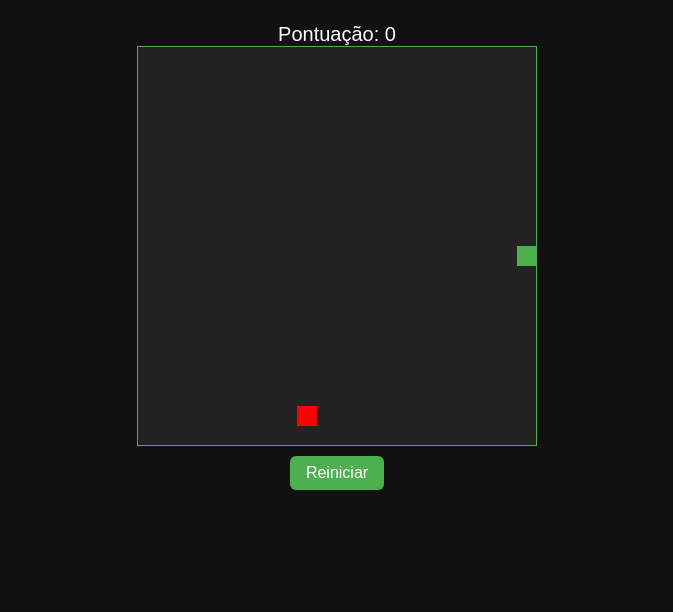
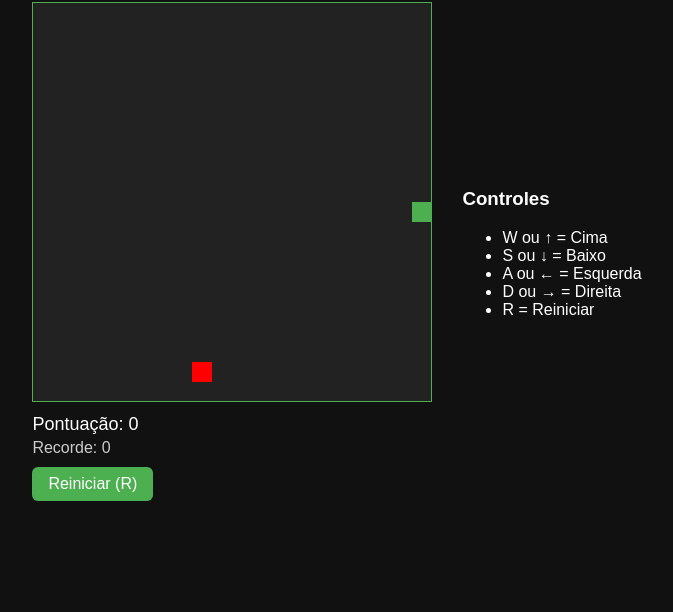
Before and after one commit to zorksbr/royalgames, a plain HTML site: page jogodacobrinha/index.html in a window 1280 px wide. Shown: the part 188-800 px from the top of the page, without its empty margins (303-976 px from the left). Drawn offline with Linux system fonts and the light colour scheme.

Commit message:
Update index.html

```diff
--- a/jogodacobrinha/index.html
+++ b/jogodacobrinha/index.html
@@ -6,14 +6,25 @@
   <style>
     body {
       background: #111;
+      color: white;
+      font-family: Arial, sans-serif;
       display: flex;
       flex-direction: column;
       align-items: center;
       justify-content: center;
+      margin: 0;
       height: 100vh;
-      margin: 0;
-      font-family: Arial, sans-serif;
-      color: white;
+    }
+
+    .container {
+      display: flex;
+      gap: 30px;
+      align-items: center;
+      justify-content: center;
+    }
+
+    .sidebar {
+      max-width: 200px;
     }
 
     canvas {
@@ -21,8 +32,14 @@
     }
 
     #score {
-      margin-top: 10px;
-      font-size: 20px;
+      font-size: 18px;
+      margin-top: 8px;
+    }
+
+    #highScore {
+      font-size: 16px;
+      margin-top: 4px;
+      color: #ccc;
     }
 
     #restartBtn {
@@ -34,7 +51,6 @@
       border-radius: 6px;
       color: white;
       cursor: pointer;
-      display: none;
     }
 
     #restartBtn:hover {
@@ -44,21 +60,41 @@
 </head>
 <body>
   <h1>Jogo da Cobrinha</h1>
-  <div id="score">Pontuação: 0</div>
-  <canvas id="game" width="400" height="400"></canvas>
-  <button id="restartBtn">Reiniciar</button>
+  <div class="container">
+    <div>
+      <canvas id="game" width="400" height="400"></canvas>
+      <div id="score">Pontuação: 0</div>
+      <div id="highScore">Recorde: 0</div>
+      <button id="restartBtn">Reiniciar (R)</button>
+    </div>
+    <div class="sidebar">
+      <h3>Controles</h3>
+      <ul>
+        <li>W ou ↑ = Cima</li>
+        <li>S ou ↓ = Baixo</li>
+        <li>A ou ← = Esquerda</li>
+        <li>D ou → = Direita</li>
+        <li>R = Reiniciar</li>
+      </ul>
+    </div>
+  </div>
 
   <script>
     const canvas = document.getElementById("game");
     const ctx = canvas.getContext("2d");
     const box = 20;
     const scoreDisplay = document.getElementById("score");
+    const highScoreDisplay = document.getElementById("highScore");
     const restartBtn = document.getElementById("restartBtn");
 
     const eatSound = new Audio("eat.mp3");
     const gameOverSound = new Audio("gameover.mp3");
 
-    let snake, direction, food, gameOver, score;
+    let snake, direction, food, gameOver, score, highScore;
+
+    // Recupera high score do localStorage
+    highScore = localStorage.getItem("snakeHighScore") || 0;
+    highScoreDisplay.textContent = "Recorde: " + highScore;
 
     function resetGame() {
       snake = [{ x: 200, y: 200 }];
@@ -67,7 +103,6 @@
       gameOver = false;
       score = 0;
       scoreDisplay.textContent = "Pontuação: 0";
-      restartBtn.style.display = "none";
     }
 
     function generateFood() {
@@ -79,10 +114,14 @@
 
     document.addEventListener("keydown", (e) => {
       const key = e.key.toLowerCase();
+
       if ((key === "arrowup" || key === "w") && direction !== "down") direction = "up";
       else if ((key === "arrowdown" || key === "s") && direction !== "up") direction = "down";
       else if ((key === "arrowleft" || key === "a") && direction !== "right") direction = "left";
       else if ((key === "arrowright" || key === "d") && direction !== "left") direction = "right";
+      else if (key === "r") {
+        resetGame();
+      }
     });
 
     restartBtn.addEventListener("click", () => {
@@ -94,16 +133,16 @@
 
       ctx.clearRect(0, 0, canvas.width, canvas.height);
 
-      // Desenhar borda verde interna
+      // Desenhar borda
       ctx.strokeStyle = "#4caf50";
       ctx.lineWidth = 2;
       ctx.strokeRect(0, 0, canvas.width, canvas.height);
 
-      // Desenhar comida
+      // Comida
       ctx.fillStyle = "red";
       ctx.fillRect(food.x, food.y, box, box);
 
-      // Desenhar cobrinha
+      // Cobrinha
       ctx.fillStyle = "#4caf50";
       snake.forEach(segment => {
         ctx.fillRect(segment.x, segment.y, box, box);
@@ -116,28 +155,27 @@
       if (direction === "left") head.x -= box;
       if (direction === "right") head.x += box;
 
-      // Colisão com bordas visíveis (borda verde)
+      // Colisão com bordas
       if (
         head.x < 0 || head.x >= canvas.width ||
         head.y < 0 || head.y >= canvas.height
       ) {
+        gameOverSound.play();
         gameOver = true;
-        gameOverSound.play();
-        restartBtn.style.display = "inline-block";
+        updateHighScore();
         return;
       }
 
-      // Colisão com o próprio corpo
+      // Colisão com corpo
       if (snake.some(segment => segment.x === head.x && segment.y === head.y)) {
+        gameOverSound.play();
         gameOver = true;
-        gameOverSound.play();
-        restartBtn.style.display = "inline-block";
+        updateHighScore();
         return;
       }
 
       snake.unshift(head);
 
-      // Comer comida
       if (head.x === food.x && head.y === food.y) {
         eatSound.play();
         score++;
@@ -148,7 +186,14 @@
       }
     }
 
-    // Inicia o jogo
+    function updateHighScore() {
+      if (score > highScore) {
+        highScore = score;
+        localStorage.setItem("snakeHighScore", highScore);
+        highScoreDisplay.textContent = "Recorde: " + highScore;
+      }
+    }
+
     resetGame();
     setInterval(draw, 100);
   </script>
```
